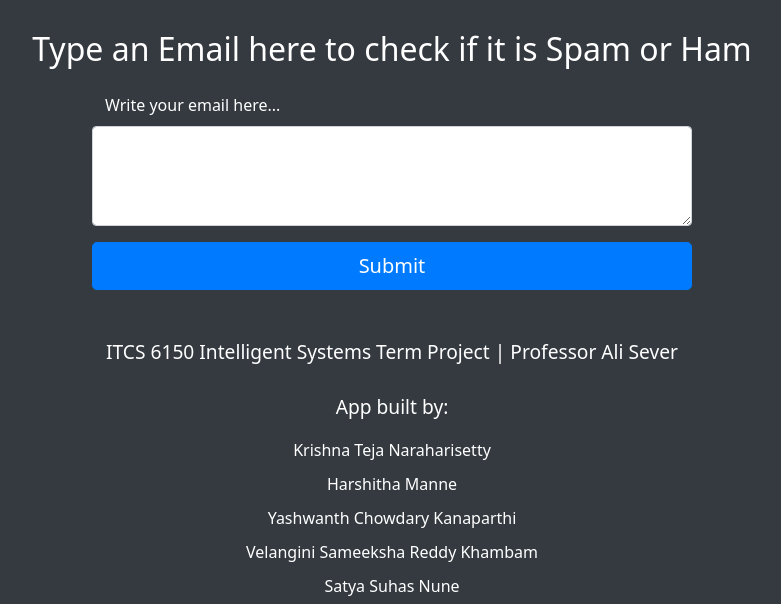
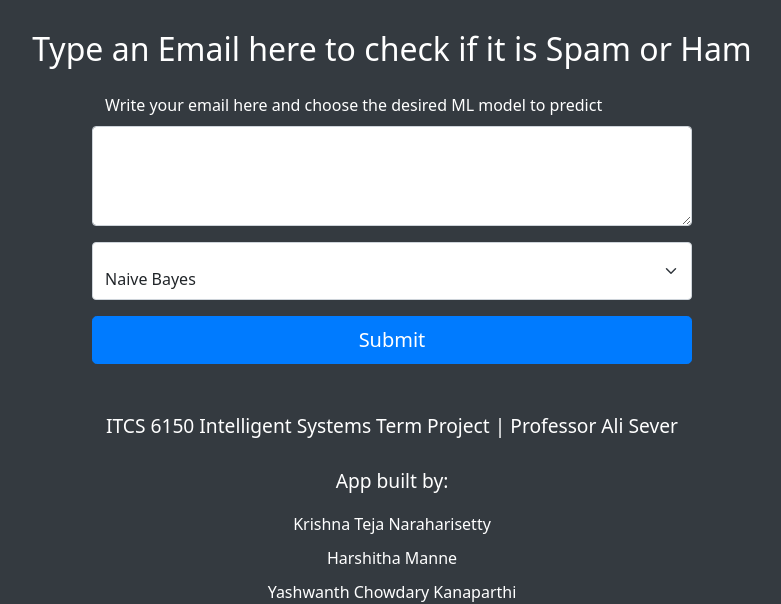
Before and after one commit to KrishnaTejaNaraharisetty/spamguardian, a Flask app: page / in a window 1280 px wide. Shown: the part 55-659 px from the top of the page, without its empty margins (248-1029 px from the left). Run offline with Flask 3, Linux system fonts and the light colour scheme; parts of the project's set-up code (start-up, migrations or seed data) failed here and were passed over.

Commit message:
added procfile and requirements file

```diff
--- a/main.py
+++ b/main.py
@@ -1,30 +1,52 @@
-from flask import Flask,render_template,request
+from sklearn.svm import SVC
+from sklearn.feature_extraction.text import CountVectorizer
+from sklearn.model_selection import train_test_split
+from sklearn.metrics import accuracy_score
+from flask import Flask, render_template, request
+import pandas as pd
 import pickle
 
 app = Flask(__name__)
 
+# Load the Naive Bayes model
+pipe = pickle.load(open("Naive_model.pkl", "rb"))
 
-pipe = pickle.load(open("Naive_model.pkl","rb"))
+# Load the dataset
+data = pd.read_csv("emails.csv")
+
+# Separate features and target variable
+X = data['text'].values
+y = data['spam'].values
+
+
+# Train-test split
+X_train, X_test, y_train, y_test = train_test_split(X, y, test_size=0.2, random_state=42)
+
+# Load the CountVectorizer
+cv = CountVectorizer()
+X_train_cv = cv.fit_transform(X_train)
+
+# Train the SVM model
+svm = SVC()
+svm.fit(X_train_cv, y_train)
 
 @app.route('/', methods=["GET","POST"])
 def main_function():
+
     if request.method == "POST":
         text = request.form
-        # print(text)
         emails = text['email']
-        print(emails)
+        model_choice = text['model']
 
         list_email = [emails]
-        # print(list_email)
-        output = pipe.predict(list_email)[0]
-        print(output)
+        if model_choice == 'naive_bayes':
+            output = pipe.predict(list_email)[0]
+        elif model_choice == 'svm':
+            output = svm.predict(cv.transform(list_email))[0]
 
-
-        return render_template("show.html", prediction = output)
-
+        return render_template("show.html", prediction=output)
     else:
         return render_template("index.html")
 
-
 if __name__ == '__main__':
-    app.run(debug=False, host='0.0.0.0', port= 8000)
+    app.run(debug=True)
--- a/templates/index.html
+++ b/templates/index.html
@@ -1,13 +1,14 @@
 <!DOCTYPE html>
 <html lang="en">
-
 <head>
     <meta charset="UTF-8">
     <meta name="viewport" content="width=device-width, initial-scale=1.0">
     <title>Email Spam Classifier</title>
     <!-- Bootstrap CSS -->
     <link href="https://cdn.jsdelivr.net/npm/bootstrap@5.0.0-beta2/dist/css/bootstrap.min.css" rel="stylesheet"
-    integrity="sha384-BmbxuPwQa2lc/FVzBcNJ7UAyJxM6wuqIj61tLrc4wSX0szH/Ev+nYRRuWlolflfl" crossorigin="anonymous">
+          integrity="sha384-BmbxuPwQa2lc/FVzBcNJ7UAyJxM6wuqIj61tLrc4wSX0szH/Ev+nYRRuWlolflfl"
+          crossorigin="anonymous">
+
           <style>
 
             /* Centering the title */
@@ -84,6 +85,9 @@
 
         <body>
 
+</head>
+<body>
+
 <!-- Navbar -->
 <nav class="navbar navbar-dark bg-dark">
     <div class="container-fluid">
@@ -95,12 +99,18 @@
 <div class="container">
     <h2 class="text-center mt-3">Type an Email here to check if it is Spam or Ham</h2>
     <form action="/" method="POST" class="form-floating">
-      <textarea class="form-control" placeholder="Write your email here.." id="email" name="email" style="height: 100px"></textarea>
-      <label for="email">Write your email here...</label>
+        <textarea class="form-control" placeholder="Write your email here.." id="email" name="email"
+                  style="height: 100px"></textarea>
+        <label for="email">Write your email here and choose the desired ML model to predict</label>
+
+        <select class="form-select mt-3" name="model">
+            <option value="naive_bayes">Naive Bayes</option>
+            <option value="svm">Support Vector Machine</option>
+        </select>
+
         <button class="w-100 btn btn-lg btn-primary mt-3">Submit</button>
     </form>
 </div>
-
   <!-- Contributors -->
   <footer class="container text-center">
     <h3>ITCS 6150 Intelligent Systems Term Project | Professor Ali Sever</h3>
@@ -115,7 +125,5 @@
       <li>Sukhdev Kolli</li>
     </ul>
   </footer>
-
 </body>
-
 </html>
```
Also changed, not shown: requirements.txt (+27 -7 lines), templates/show.html (+4 -3 lines), readMe.txt (added), 4 other files. Lines whose indentation alone changed are shown as unchanged.
